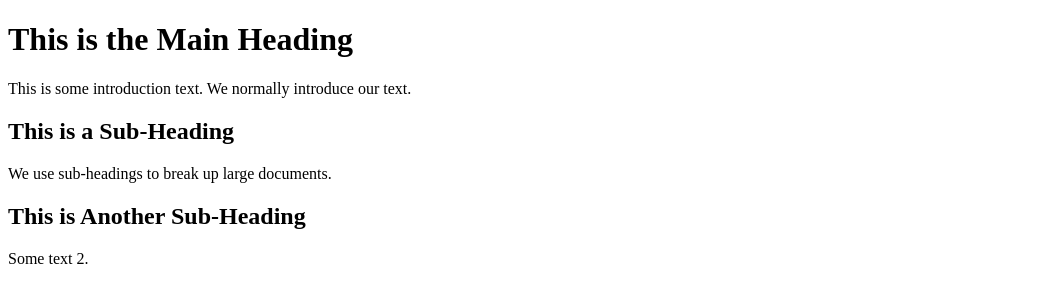
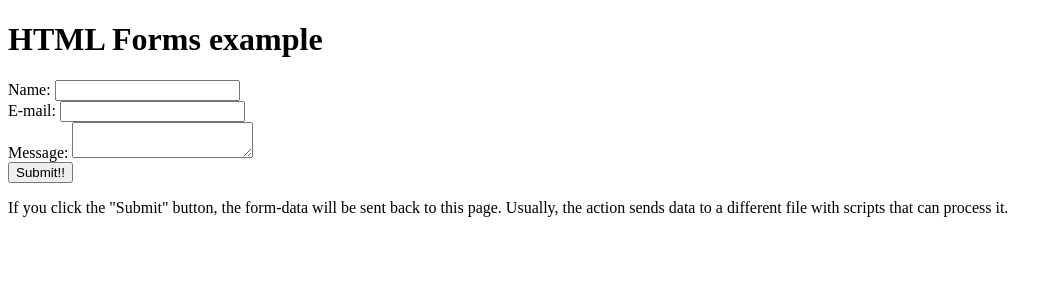
Before and after one commit to Dhruvesh3012/sd2, a plain HTML site: page index.html in a window 1280 px wide. Shown: the whole page, without its empty margins (0-1058 px from the left). Drawn offline with Linux system fonts and the light colour scheme.

Commit message:
text added

```diff
--- a/index.html
+++ b/index.html
@@ -1,26 +1,33 @@
 <!DOCTYPE html>
 <html>
-  <head>
-    <title>My First Web Page!</title>
-  </head>
-  <body>
-    <h1>
-      This is the Main Heading
-    </h1>
-    <p>
-      This is some introduction text. We normally introduce our text.
-    </p>
-    <h2>
-      This is a Sub-Heading
-    </h2>
-    <p>
-      We use sub-headings to break up large documents.
-    </p>
-    <h2>
-      This is Another Sub-Heading
-    </h2>
-    <p>
-      Some text 2.
-    </p>
-  </body>
+
+<head>
+
+</head>
+
+<body>
+
+  <h1>HTML Forms example</h1>
+
+  <form action="" method="GET">
+    <div>
+      <label for="name">Name:</label>
+      <input type="text" id="name" name="name">
+    </div>
+    <div>
+      <label for="mail">E-mail:</label>
+      <input type="email" id="mail" name="email">
+    </div>
+    <div>
+      <label for="msg">Message:</label>
+      <textarea id="msg" name="message"></textarea>
+    </div>
+    <button type="submit">Submit!!</button>
+  </form>
+
+  <p>If you click the "Submit" button, the form-data will be sent back to this page.
+    Usually, the action sends data to a different file with scripts that can process it.</p>
+
+</body>
+
 </html>
```
